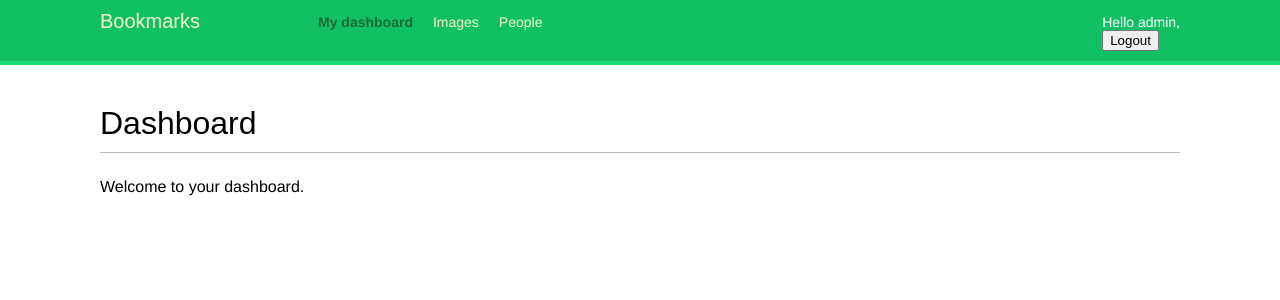
After one commit to djokodev/social-website, a Django app: page /account/ in a window 1280 px wide. The commit adds this page. Shown: the top 300 px of the page. Run offline with Django 5.2, Linux system fonts and the light colour scheme; a user stored in the database is signed in; some web fonts are replaced.

Commit message:
feat: using django's login and logout views and add dashboard for user

```diff
--- /dev/null
+++ b/account/templates/account/dashboard.html
@@ -0,0 +1,6 @@
+{% extends "base.html" %}
+{% block title %}Dashboard{% endblock %}
+{% block content %}
+ <h1>Dashboard</h1>
+ <p>Welcome to your dashboard.</p>
+{% endblock %}
--- a/account/templates/base.html
+++ b/account/templates/base.html
@@ -8,6 +8,30 @@
 <body>
   <div id="header">
     <span class="logo">Bookmarks</span>
+    {% if request.user.is_authenticated %}
+      <ul class="menu">
+        <li {% if section == "dashboard" %} class="selected" {% endif %}>
+          <a href="{% url 'dashboard' %}">My dashboard</a>
+        </li>
+        <li {% if section == "images" %} class="selected" {% endif %}>
+          <a href="#">Images</a>
+        </li>
+        <li {% if section == "people" %} class="selected" {% endif %}>
+          <a href="#">People</a>
+        </li>
+      </ul>
+    {% endif %}
+    <span class="user">
+      {% if request.user.is_authenticated %}
+        Hello {{ request.user.first_name|default:request.user.username }},
+        <form action="{% url 'logout' %}" method="post">
+          <button type="submit">Logout</button>
+          {% csrf_token %}
+        </form>
+      {% else %}
+        <a href="{% url 'login' %}">Log-in</a>
+      {% endif %}
+    </span>
   </div>
   <div id="content">
     {% block content %}
--- a/account/urls.py
+++ b/account/urls.py
@@ -1,7 +1,11 @@
+from django.contrib.auth import views as auth_views
 from django.urls import path
 from . import views
 
 
 urlpatterns = [
-    path("login/", views.user_login, name="login"),
+    # path("login/", views.user_login, name="login") # custome,
+    path("login/", auth_views.LoginView.as_view(), name="login"),
+    path("logout/", auth_views.LogoutView.as_view(), name="logout"),
+    path("", views.dashboard, name="dashboard"),
 ]
--- a/account/views.py
+++ b/account/views.py
@@ -2,6 +2,7 @@ from django.contrib.auth import authenticate, login
 from django.http import HttpResponse
 from django.shortcuts import render
 from .forms import LoginForm
+from django.contrib.auth.decorators import login_required
 
 
 def user_login(request):
@@ -23,3 +24,8 @@ def user_login(request):
     else:
         form = LoginForm()
     return render(request, "account/login.html", {"form": form})
+
+
+@login_required
+def dashboard(request):
+    return render(request, "account/dashboard.html", {"section": "dashboard"})
--- a/bookmarks/settings.py
+++ b/bookmarks/settings.py
@@ -122,3 +122,7 @@ STATIC_URL = "static/"
 # https://docs.djangoproject.com/en/5.1/ref/settings/#default-auto-field
 
 DEFAULT_AUTO_FIELD = "django.db.models.BigAutoField"
+
+LOGIN_REDIRECT_URL = "dashboard"
+LOGIN_URL = "login"
+LOGOUT_URL = "logout"
```
Also changed, not shown: account/templates/registration/logged_out.html (added, +9 -0 lines), account/templates/registration/login.html (added, +21 -0 lines), db.sqlite3.
